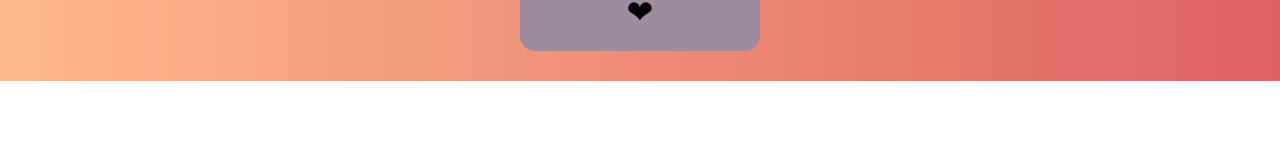
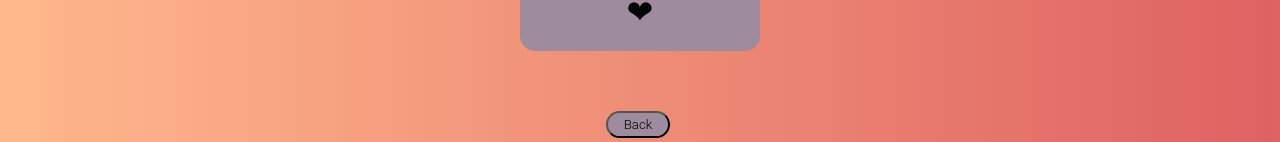
Before and after one commit to pearlhamilton/Music-React-App, a React app: page /artists in a window 1280 px wide. Shown: the part 961-1103 px from the top of the page. Before the commit the page ends 1042 px from the top, so only its background shows below. Built offline with nearby package versions, Linux system fonts and the light colour scheme; a web font is replaced by a local one.

Commit message:
add button to Artist page

```diff
--- a/src/pages/Artists/index.js
+++ b/src/pages/Artists/index.js
@@ -1,5 +1,5 @@
 import React from 'react'
-import { Albums, ArtistCard} from '../../components'
+import { Albums, ArtistCard, BackButton} from '../../components'
 import { Header} from '../../layout'
 import './style.css'
 
@@ -27,6 +27,9 @@ const Artists = () => {
                 <ArtistCard key={ artist.id} id = {artist.id} name={artist.name} artistImg={artist.artistImg} albums ={artist.Albums}/>)}
                 {/* I could wite <ArtistCard {...artist}/>*/}
         </div>
+        <div className="buttonContainer">
+        <BackButton />
+        </div>
 
 
 
--- a/src/pages/Artists/style.css
+++ b/src/pages/Artists/style.css
@@ -11,3 +11,9 @@
 p{
     text-align: center;
 }
+
+.buttonContainer{
+    display: flex;
+    width:100%;
+    justify-content: center;
+}
```
